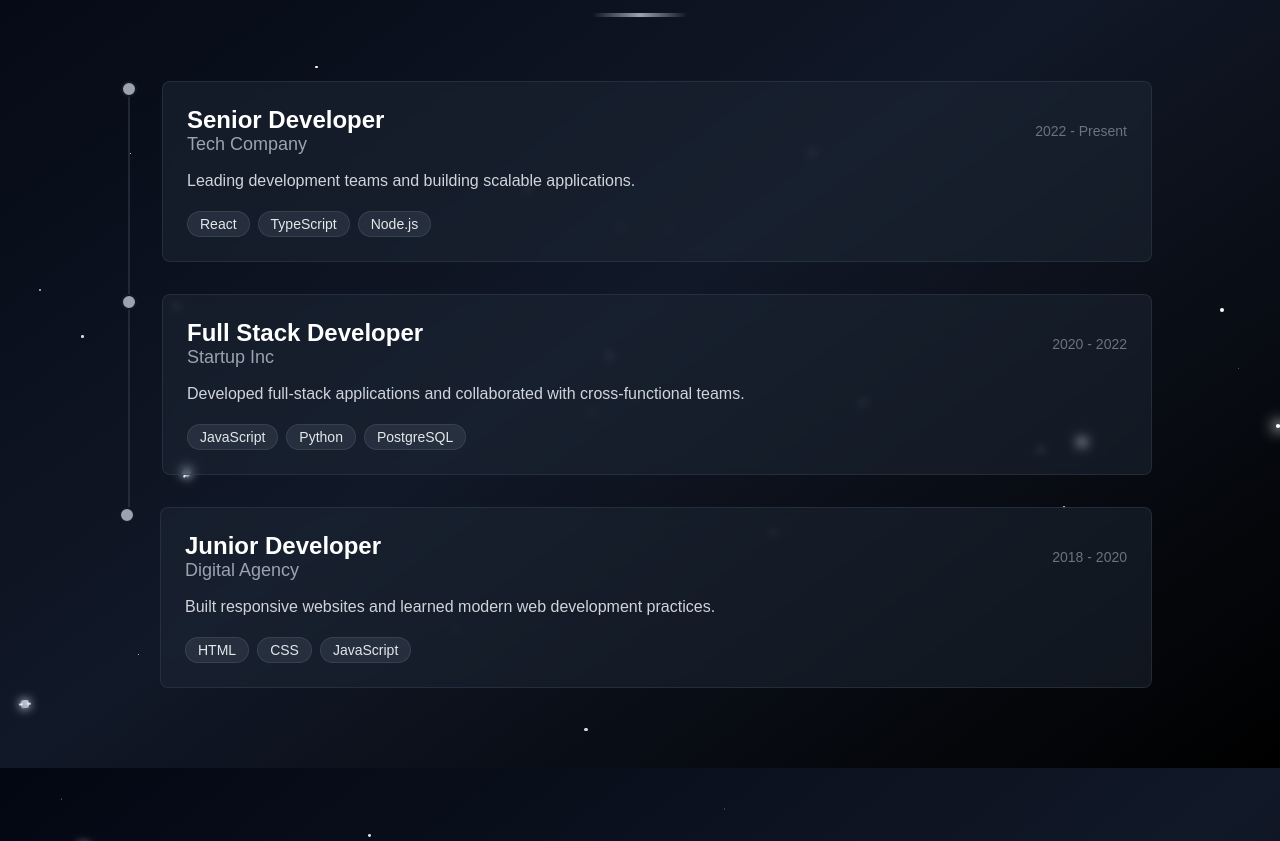
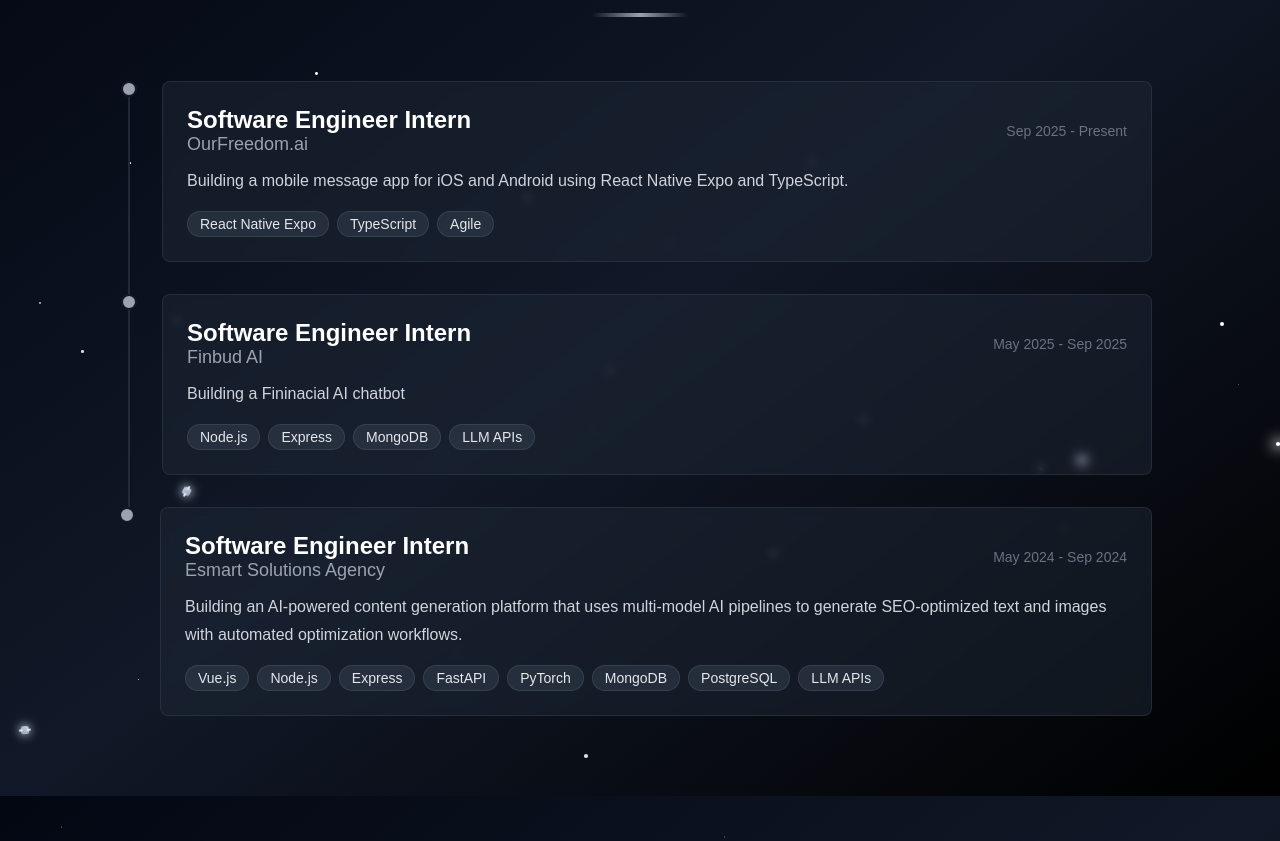
Before and after one commit to LucasHo17/portfolio, a plain HTML site: page index.html in a window 1280 px wide. Shown: the part 2575-3416 px from the top of the page. Drawn offline with Linux system fonts and the light colour scheme; animation ran at ten frames a second.

Commit message:
Update resume

```diff
--- a/index.html
+++ b/index.html
@@ -23,7 +23,7 @@
                 <a href="#projects" class="nav-link">Projects</a>
                 <a href="#comments" class="nav-link">Comments</a>
                 <a href="#contact" class="nav-link">Contact</a>
-                <a href="/resume.pdf" target="_blank" rel="noopener noreferrer" class="nav-resume-btn">Resume</a>
+                <a href="LucasHo_resume_backup.pdf" target="_blank" rel="noopener noreferrer" class="nav-resume-btn">Resume</a>
             </div>
 
             <!-- Mobile Menu Button -->
@@ -43,7 +43,7 @@
             <a href="#projects" class="nav-link-mobile">Projects</a>
             <a href="#comments" class="nav-link-mobile">Comments</a>
             <a href="#contact" class="nav-link-mobile">Contact</a>
-            <a href="/resume.pdf" target="_blank" rel="noopener noreferrer" class="nav-resume-btn-mobile">Resume</a>
+            <a href="LucasHo_resume_backup.pdf" target="_blank" rel="noopener noreferrer" class="nav-resume-btn-mobile">Resume</a>
         </div>
     </nav>
 
@@ -208,16 +208,17 @@
                             <div class="timeline-card">
                                 <div class="timeline-header">
                                     <div>
-                                        <h3>Senior Developer</h3>
-                                        <p class="timeline-company">Tech Company</p>
+                                        <h3>Software Engineer Intern</h3>
+                                        <p class="timeline-company">OurFreedom.ai</p>
                                     </div>
-                                    <span class="timeline-period">2022 - Present</span>
+                                    <span class="timeline-period">Sep 2025 - Present</span>
                                 </div>
-                                <p class="timeline-description">Leading development teams and building scalable applications.</p>
+                                <p class="timeline-description">Building a mobile message app for iOS and Android using React Native Expo and TypeScript.</p>
                                 <div class="timeline-tech">
-                                    <span class="tech-tag">React</span>
+                                    <span class="tech-tag">React Native Expo</span>
                                     <span class="tech-tag">TypeScript</span>
-                                    <span class="tech-tag">Node.js</span>
+                                    <span class="tech-tag">Agile</span>
+
                                 </div>
                             </div>
                         </div>
@@ -226,34 +227,41 @@
                             <div class="timeline-card">
                                 <div class="timeline-header">
                                     <div>
-                                        <h3>Full Stack Developer</h3>
-                                        <p class="timeline-company">Startup Inc</p>
+                                        <h3>Software Engineer Intern</h3>
+                                        <p class="timeline-company">Finbud AI</p>
                                     </div>
-                                    <span class="timeline-period">2020 - 2022</span>
+                                    <span class="timeline-period">May 2025 - Sep 2025</span>
                                 </div>
-                                <p class="timeline-description">Developed full-stack applications and collaborated with cross-functional teams.</p>
+                                <p class="timeline-description">Building a Fininacial AI chatbot</p>
                                 <div class="timeline-tech">
-                                    <span class="tech-tag">JavaScript</span>
-                                    <span class="tech-tag">Python</span>
-                                    <span class="tech-tag">PostgreSQL</span>
+                                    <span class="tech-tag">Node.js</span>
+                                    <span class="tech-tag">Express</span>
+                                    <span class="tech-tag">MongoDB</span>
+                                    <span class="tech-tag">LLM APIs</span>
                                 </div>
                             </div>
                         </div>
+
                         <div class="timeline-item">
                             <div class="timeline-dot"></div>
                             <div class="timeline-card">
                                 <div class="timeline-header">
                                     <div>
-                                        <h3>Junior Developer</h3>
-                                        <p class="timeline-company">Digital Agency</p>
+                                        <h3>Software Engineer Intern</h3>
+                                        <p class="timeline-company">Esmart Solutions Agency</p>
                                     </div>
-                                    <span class="timeline-period">2018 - 2020</span>
+                                    <span class="timeline-period">May 2024 - Sep 2024</span>
                                 </div>
-                                <p class="timeline-description">Built responsive websites and learned modern web development practices.</p>
+                                <p class="timeline-description">Building an AI-powered content generation platform that uses multi-model AI pipelines to generate SEO-optimized text and images with automated optimization workflows.</p>
                                 <div class="timeline-tech">
-                                    <span class="tech-tag">HTML</span>
-                                    <span class="tech-tag">CSS</span>
-                                    <span class="tech-tag">JavaScript</span>
+                                    <span class="tech-tag">Vue.js</span>
+                                    <span class="tech-tag">Node.js</span>
+                                    <span class="tech-tag">Express</span>
+                                    <span class="tech-tag">FastAPI</span>
+                                    <span class="tech-tag">PyTorch</span>
+                                    <span class="tech-tag">MongoDB</span>
+                                    <span class="tech-tag">PostgreSQL</span>
+                                    <span class="tech-tag">LLM APIs</span>
                                 </div>
                             </div>
                         </div>
```
Also changed, not shown: 1 other file.
